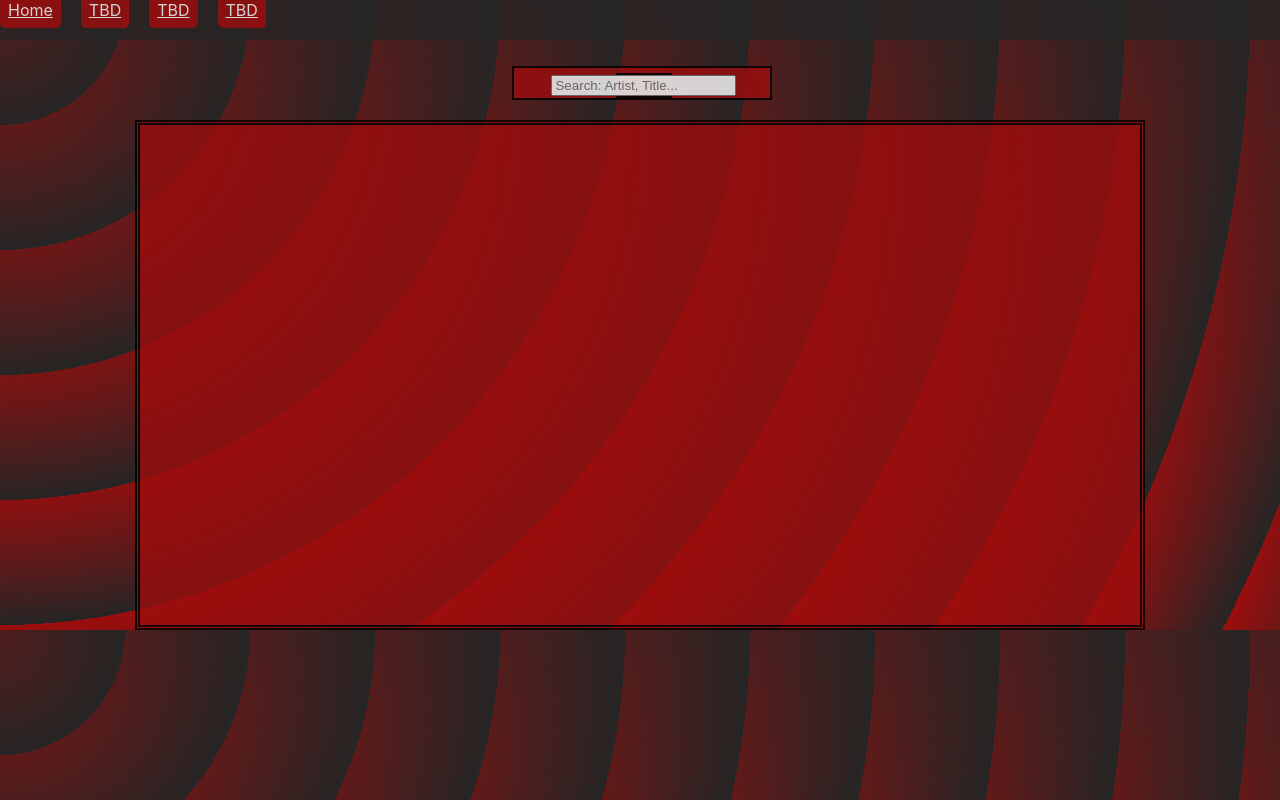
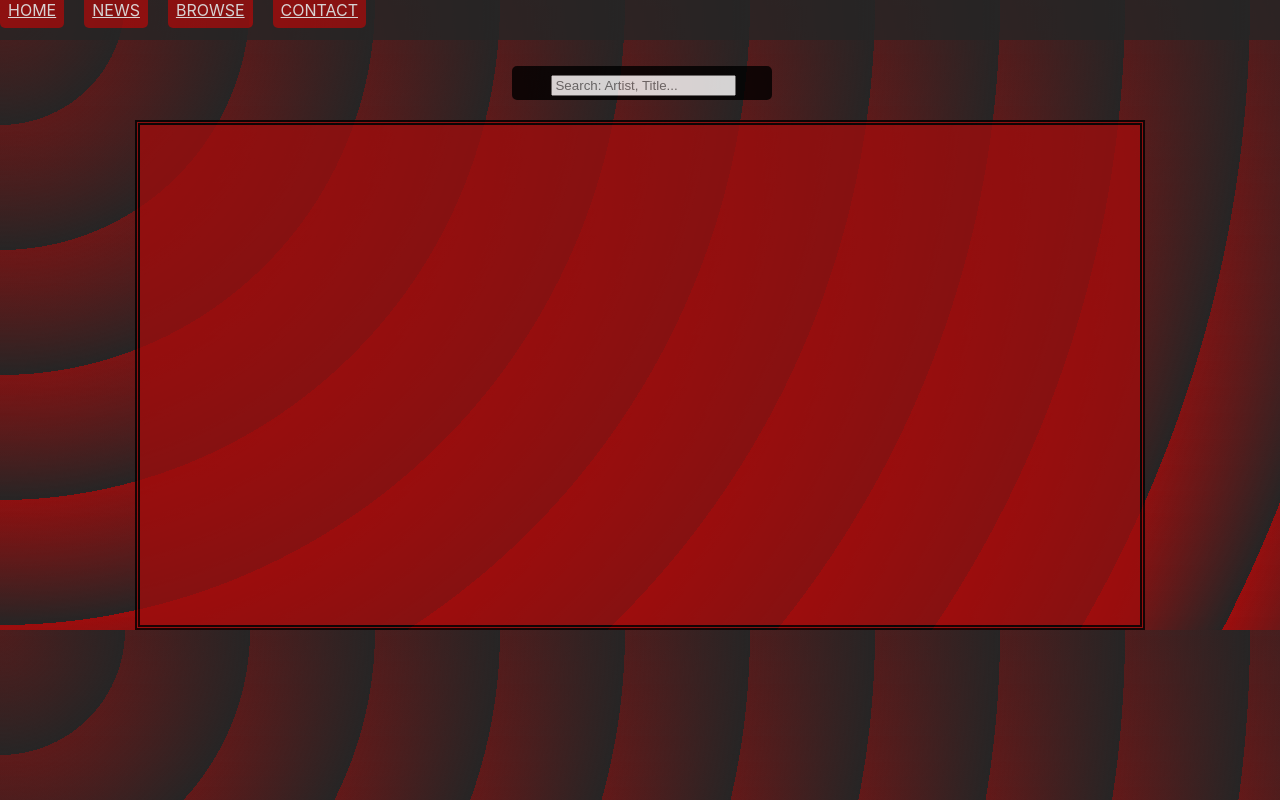
Before and after one commit to Sullyryan0319/Music-Library, a React (Create React App) app: page / in a window 1280 px wide. Built offline with nearby package versions, Linux system fonts and the light colour scheme; no server answers.

Commit message:
Change background color for search bar

```diff
--- a/src/App.css
+++ b/src/App.css
@@ -1,4 +1,5 @@
 Body {
+    overflow: hidden;
   background-color: #262525;
   opacity: 0.8;
   background-image: repeating-radial-gradient(
--- a/src/App.jsx
+++ b/src/App.jsx
@@ -36,10 +36,10 @@ class App extends Component {
     return (
       <div>
         <nav class="nav">
-          <a class="nav-link" href="#">Home</a>
-          <a class="nav-link" href="#">TBD</a>
-          <a class="nav-link" href="#">TBD</a>
-          <a class="nav-link" href="#">TBD</a>
+          <a class="nav-link" href="#">HOME</a>
+          <a class="nav-link" href="#">NEWS</a>
+          <a class="nav-link" href="#">BROWSE</a>
+          <a class="nav-link" href="#">CONTACT</a>
         </nav>
         <div className="search-layout">
           <SearchBar ui={this.state.ui} handleChange={this.handleChange} />
--- a/src/components/SearchBar.css
+++ b/src/components/SearchBar.css
@@ -1,10 +1,11 @@
 .search-layout {
+    border-radius: 5px;
     font-size: 1rem;
     margin-top: 2%;
     Margin-left: 40%;
     width: 20%;
     border: 2px black double ;
-    background-color: #9E0D0D;
+    background-color: black;
 }
 
 .grid{
--- a/src/components/SearchBar.jsx
+++ b/src/components/SearchBar.jsx
@@ -5,13 +5,11 @@ const SearchBar = (props) => {
 
 
     return(
-        <div className="search-layout">
-            <div className="grid ">
+        <div className="search-layout grid">
             <input
             placeholder="Search: Artist, Title..."
             value={props.ui}
             onChange={props.handleChange} />
-            </div>
         </div>
     )
 }
```
